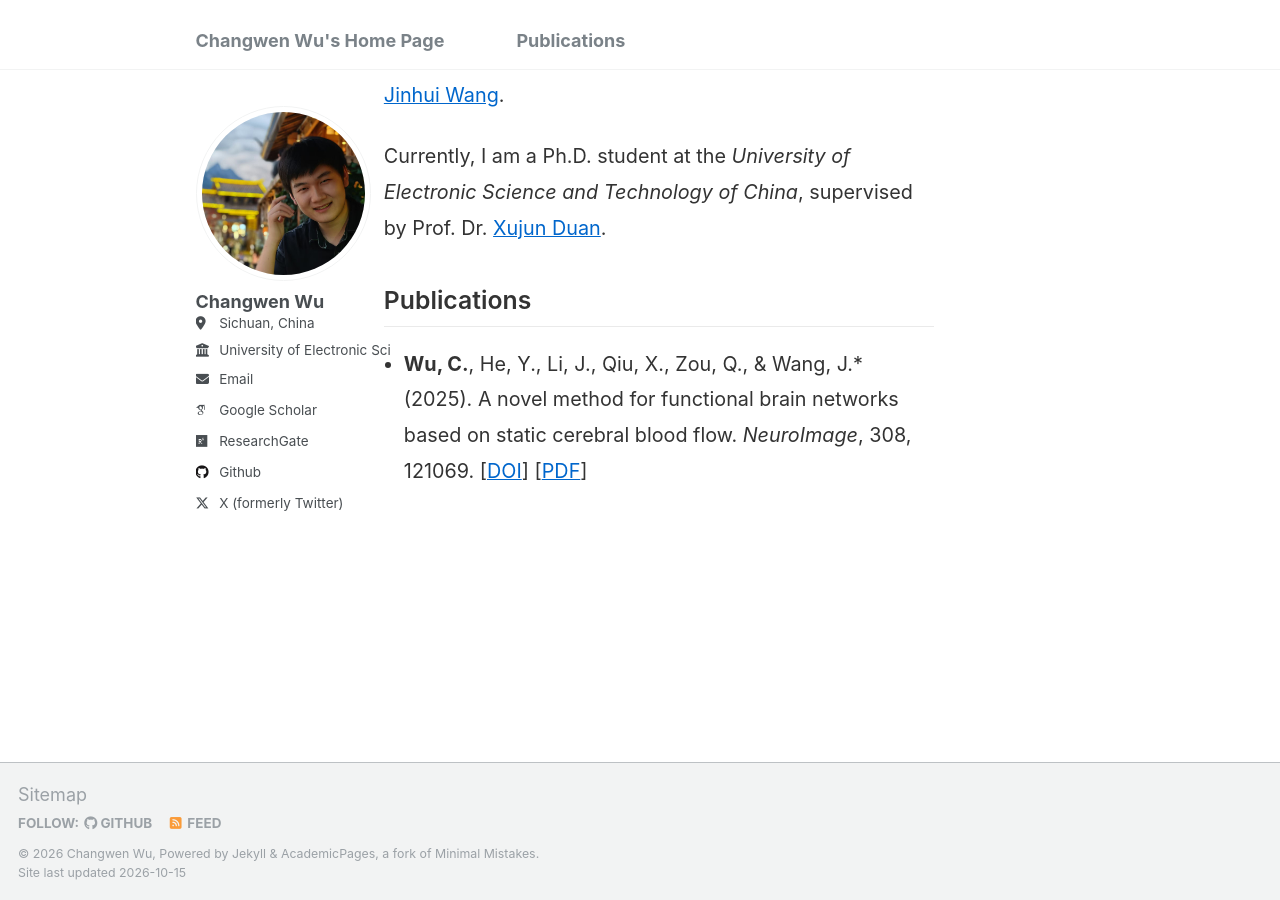
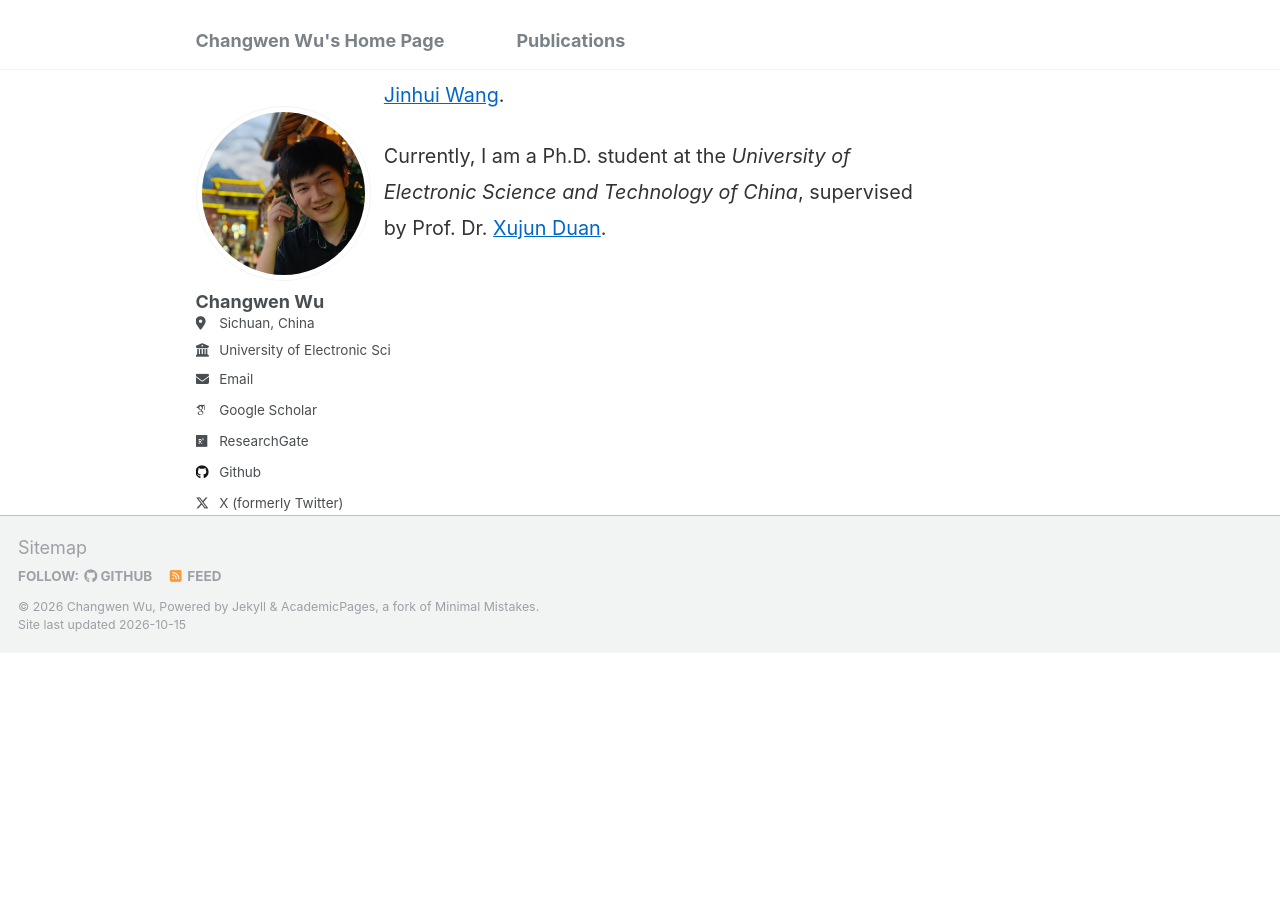
Before and after one commit to Changwen-Wu/Changwen-Wu.github.io, a Jekyll site: the page built from _pages/about.md, in a window 1280 px wide and 900 px high, scrolled down 639 px. Built offline with Jekyll 4.4.1, drawn with Linux system fonts in a browser that asks for light colours; some web fonts are replaced; after the commit the page ends 1292 px from its top, so only the background shows below that.

Commit message:
Remove duplicate publications section from homepage

```diff
--- a/_pages/about.md
+++ b/_pages/about.md
@@ -29,15 +29,6 @@ redirect_from:
   Currently, I am a Ph.D. student at the <em>University of Electronic Science and Technology of China</em>, supervised by Prof. Dr. <a href="https://scholar.google.com/citations?user=s8DIQOwAAAAJ" target="_blank" style="color: #0066cc;">Xujun Duan</a>.
 </p>
 
-<h2 style="margin-top: 40px; margin-bottom: 20px; font-weight: 600; border-bottom: 1px solid #eaeaea; padding-bottom: 10px;">Publications</h2>
 
-<ul style="padding-left: 20px; margin-bottom: 30px;">
-  <li style="margin-bottom: 15px;">
-    <strong>Wu, C.</strong>, He, Y., Li, J., Qiu, X., Zou, Q., & Wang, J.* (2025). A novel method for functional brain networks based on static cerebral blood flow.
-    <em>NeuroImage</em>, 308, 121069.
-    [<a href="https://doi.org/10.1016/j.neuroimage.2025.121069" target="_blank" style="color: #0066cc; text-decoration: underline;">DOI</a>]
-    [<a href="https://github.com/Changwen-Wu/Changwen-Wu.github.io/raw/master/files/Wu_Neuroimage_CBFnetworks.pdf" target="_blank" style="color: #0066cc; text-decoration: underline;">PDF</a>]
-  </li>
-</ul>
 
 </div>
```
